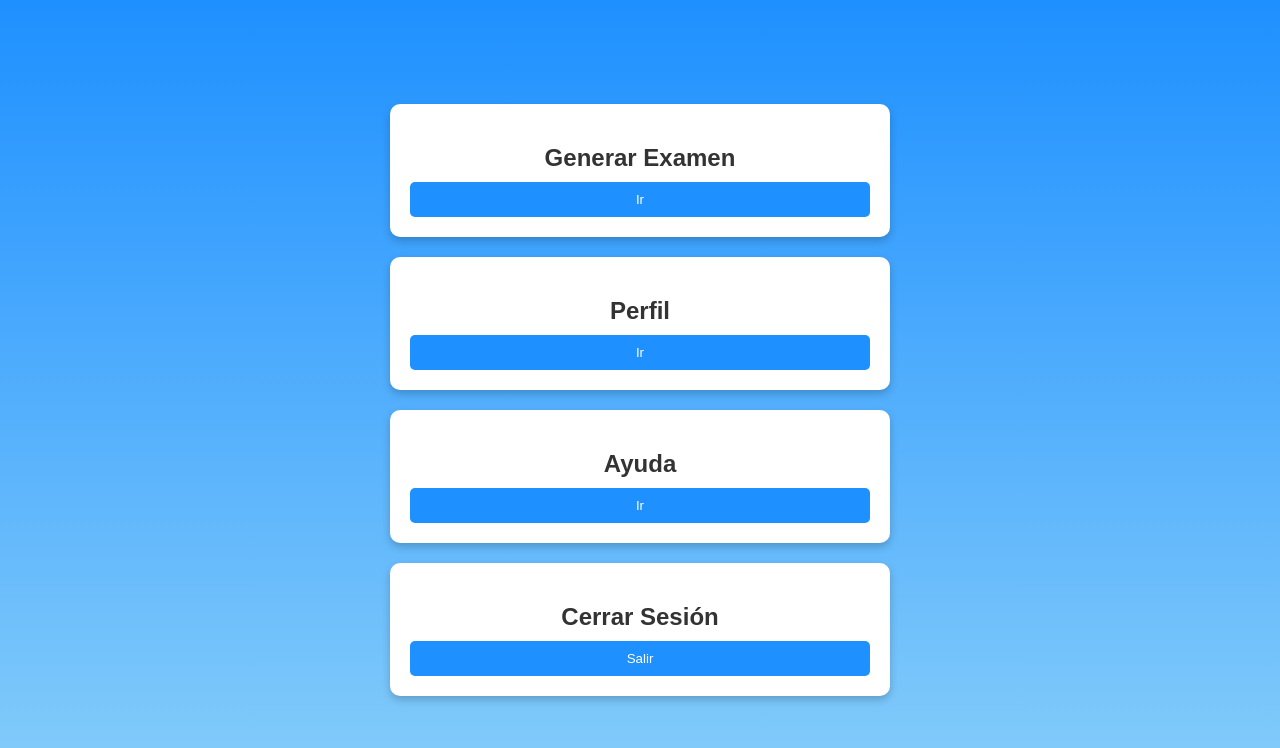
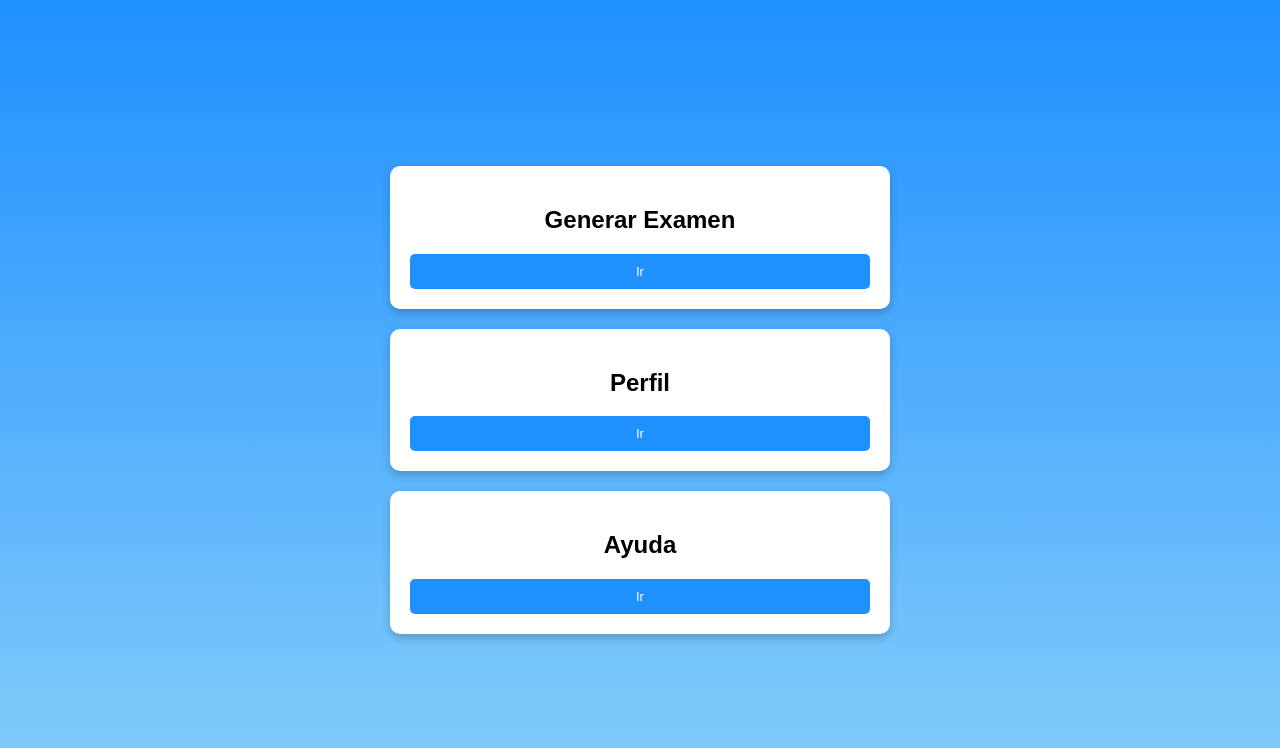
Before and after one commit to andreskaski/INSTAEXAM, a website: page public/dashboard.html in a window 1280 px wide. Drawn offline with Linux system fonts and the light colour scheme.

Commit message:
Update dashboard.html

```diff
--- a/public/dashboard.html
+++ b/public/dashboard.html
@@ -6,11 +6,10 @@
     <title>Dashboard</title>
     <style>
         body {
-            font-family: Arial, sans-serif;
             margin: 0;
             padding: 0;
             background: linear-gradient(to bottom, #1E90FF, #87CEFA);
-            color: #fff;
+            font-family: Arial, sans-serif;
             display: flex;
             justify-content: center;
             align-items: center;
@@ -25,26 +24,18 @@
             max-width: 500px;
         }
         .card {
-            background: #fff;
-            color: #333;
+            background: white;
             padding: 20px;
             border-radius: 10px;
             box-shadow: 0 4px 8px rgba(0, 0, 0, 0.2);
-        }
-        .card h2 {
-            margin-bottom: 10px;
         }
         .card button {
             width: 100%;
             padding: 10px;
             background-color: #1E90FF;
-            color: #fff;
+            color: white;
             border: none;
             border-radius: 5px;
-            cursor: pointer;
-        }
-        .card button:hover {
-            background-color: #4682B4;
         }
     </style>
 </head>
@@ -52,7 +43,7 @@
     <div class="dashboard">
         <div class="card">
             <h2>Generar Examen</h2>
-            <button>Ir</button>
+            <button onclick="location.href='/generar_examen'">Ir</button>
         </div>
         <div class="card">
             <h2>Perfil</h2>
@@ -62,10 +53,6 @@
             <h2>Ayuda</h2>
             <button>Ir</button>
         </div>
-        <div class="card">
-            <h2>Cerrar Sesión</h2>
-            <button>Salir</button>
-        </div>
     </div>
 </body>
 </html>
```
